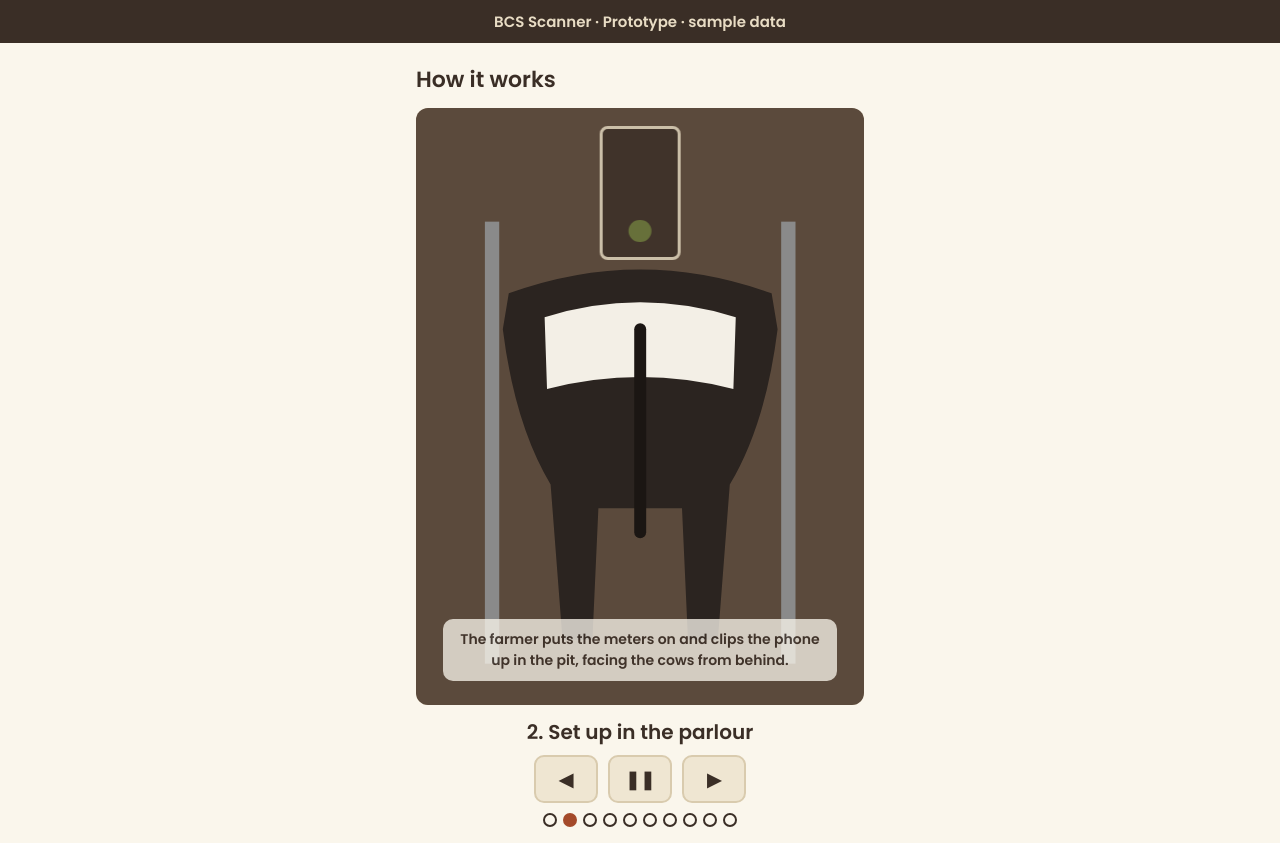
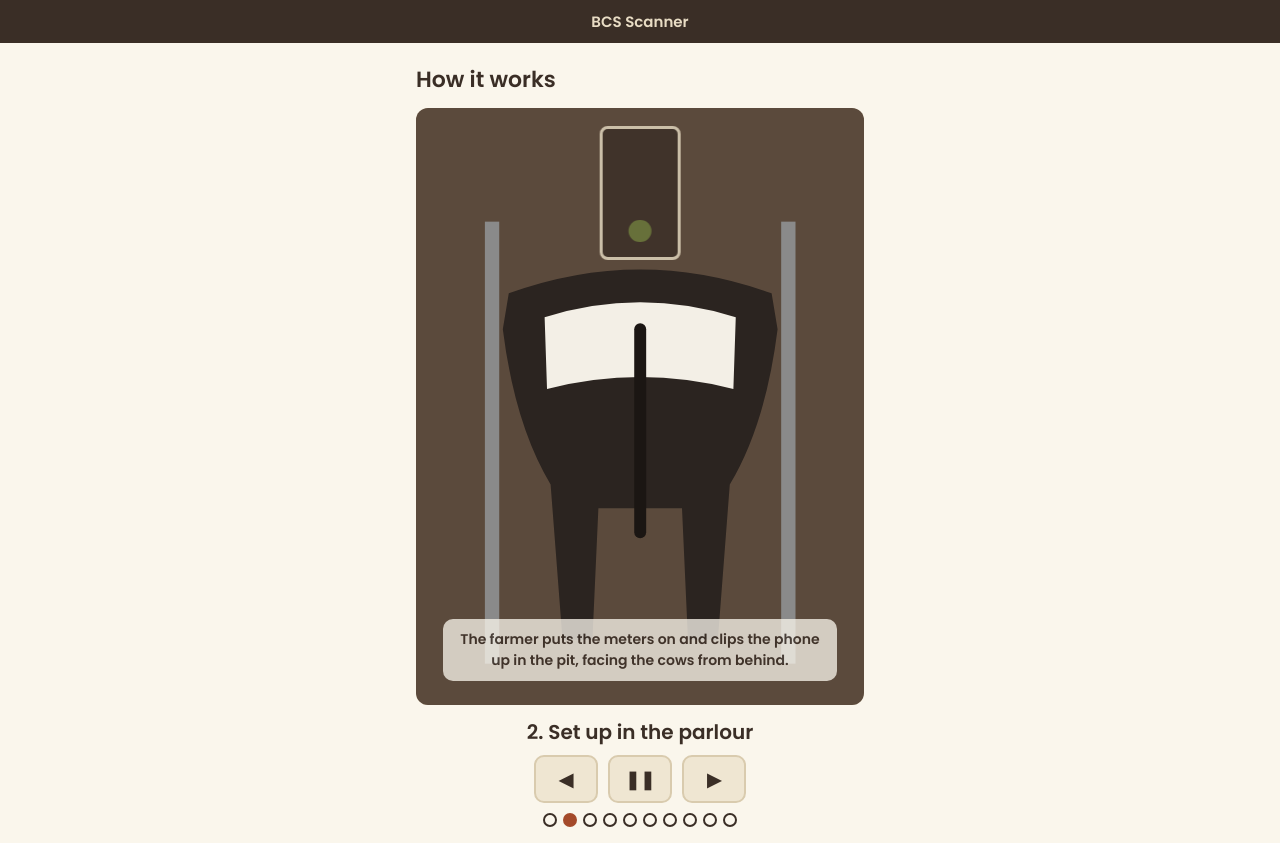
Before and after one commit to alxgrgsc/bcsscanner, a website with bundled scripts: page index.html in a window 1280 px wide. Built offline with nearby package versions, Linux system fonts and the light colour scheme.

Commit message:
fix: top strip shows just 'BCS Scanner'
Co-Authored-By: Claude Opus 5.5 <noreply@anthropic.com>

```diff
--- a/index.html
+++ b/index.html
@@ -12,7 +12,7 @@
   <script type="module" src="app.js"></script>
 </head>
 <body>
-  <header class="strip">BCS Scanner · Prototype · sample data</header>
+  <header class="strip">BCS Scanner</header>
 
   <main>
     <section id="how">
```
